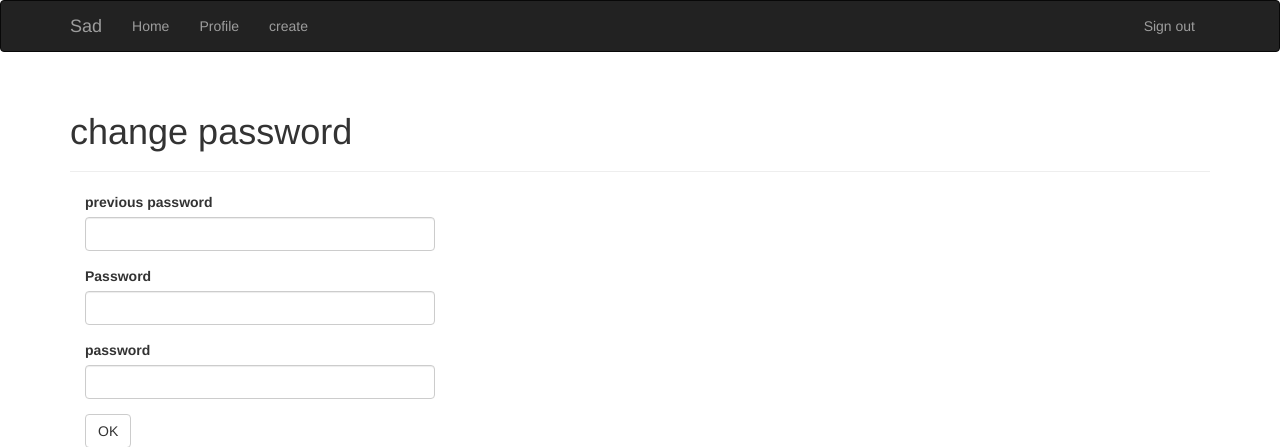
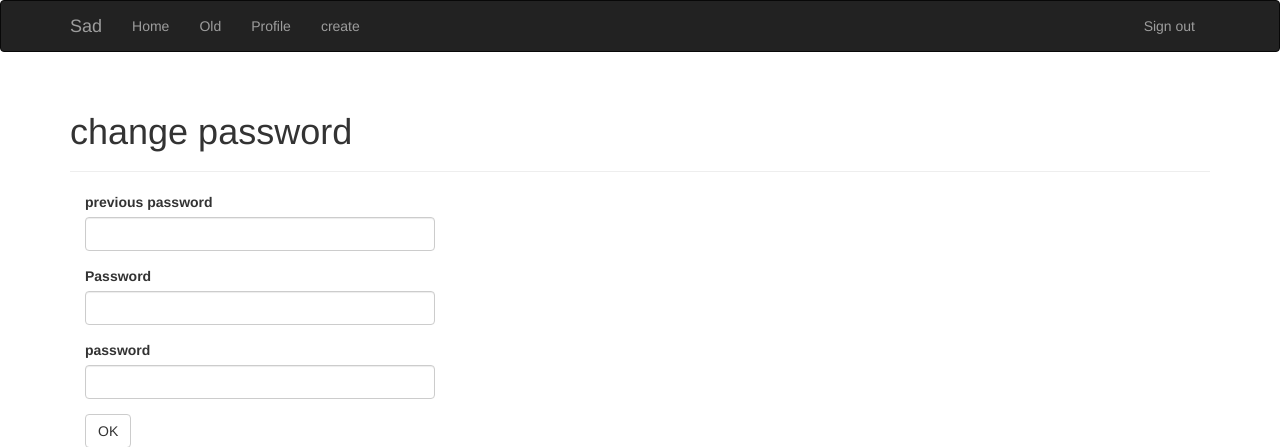
Before and after one commit to sadscv/flask, a Flask app: page /auth/change_password in a window 1280 px wide. Shown: the top 447 px of the page. Run offline with Flask 2, Linux system fonts and the light colour scheme; the visitor is signed in with stand-in values (Sample User, id 1); data comes from the database, SQL or seed files in the repository; some libraries are stand-ins or nearby versions.

Commit message:
add link- old.sadscv.com

```diff
--- a/app/templates/base.html
+++ b/app/templates/base.html
@@ -26,6 +26,7 @@
         <div class="navbar-collapse collapse">
             <ul class="nav navbar-nav">
                 <li><a href="/">Home</a></li>
+                <li><a href="old.sadscv.com">Old</a></li>
                 {% if current_user.is_authenticated %}
                 <li>
                     <a href="{{ url_for('main.user', username=current_user.username) }}">Profile</a>
```
